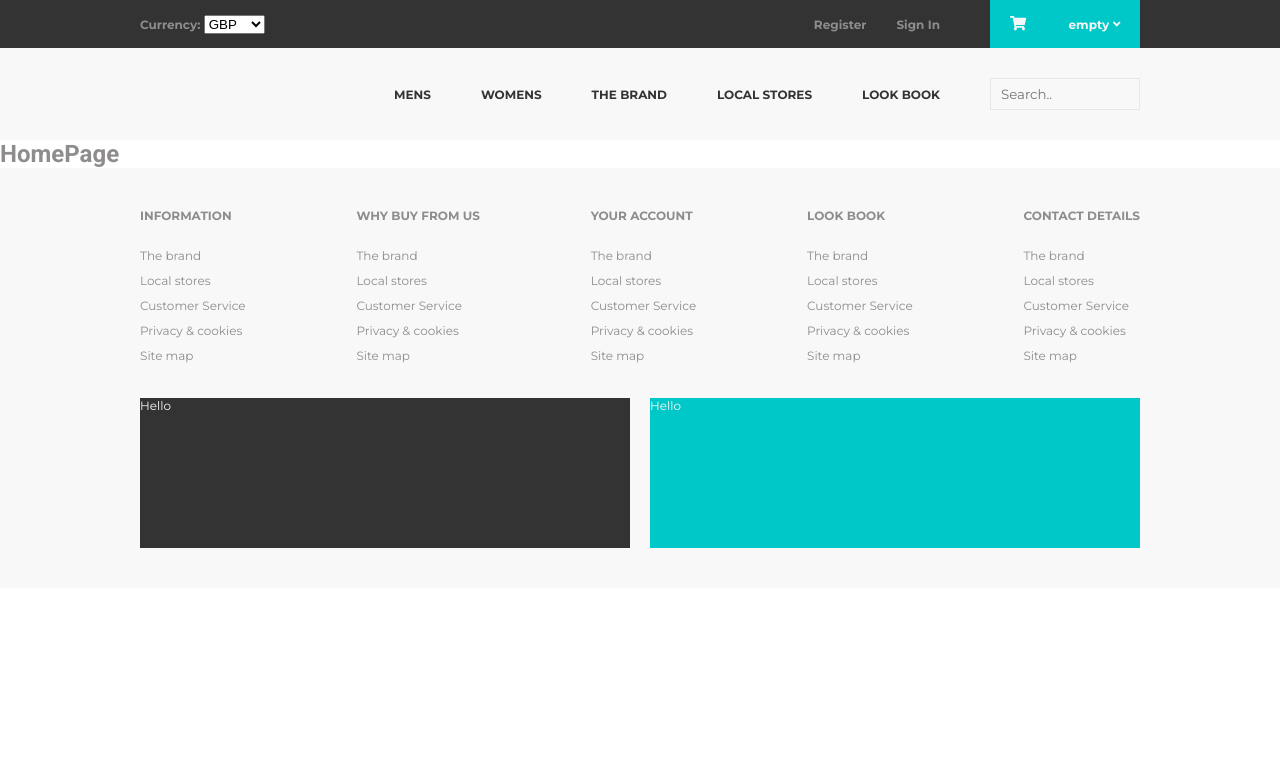
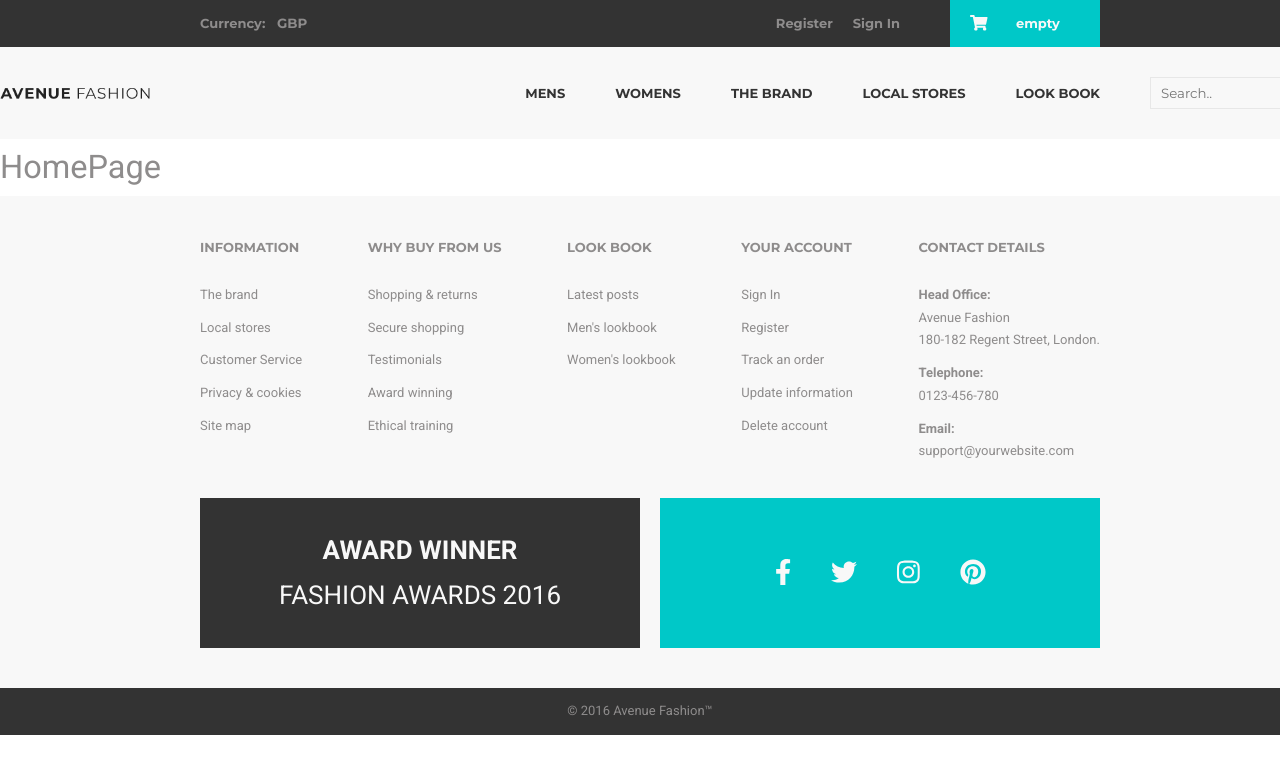
Before and after one commit to mari342e/mini-project-website, a Vue app: page / in a window 1280 px wide. Shown: the top 774 px of the page. Built offline with nearby package versions, Linux system fonts and the light colour scheme.

Commit message:
Updating Header + Footer

```diff
--- a/public/index.html
+++ b/public/index.html
@@ -5,7 +5,7 @@
     <meta http-equiv="X-UA-Compatible" content="IE=edge">
     <meta name="viewport" content="width=device-width,initial-scale=1.0">
     <link rel="icon" href="<%= BASE_URL %>favicon.ico">
-    <title>mini-project-website</title>
+    <title>Avenue Fashion</title>
   </head>
   <body>
     <noscript>
--- a/src/App.vue
+++ b/src/App.vue
@@ -35,11 +35,74 @@ export default {
   text-align: justify;
   color: $text-color;
   font-size: 1em;
-  font-size: 12px;
+  font-size: 13px;
+  line-height: 1.75;
 }
 
-.site-container {
-  width: 1000px;
+p {
+  padding: 5px 0;
+  font-weight: 400;
+}
+
+a {
+  color: $accent-color;
+  text-decoration: none;
+}
+
+a:hover {
+  color: $dark-accent-color;
+}
+
+h1 {
+  font-size: 2.5em;
+  font-weight: normal;
+}
+
+h2 {
+  font-size: 1.5em;
+  font-weight: normal;
+}
+
+h3 {
+  font-size: 1.3em;
+  text-transform: uppercase;
+  padding-bottom: 20px;
+}
+
+.container {
+  width: 1300px;
   margin: 0 auto;
+  padding: 0 200px;
+}
+
+.light-bg {
+  background: $light-bg-color;
+  color: $text-color;
+}
+
+.dark-bg {
+  background: $dark-bg-color;
+  color: $text-color;
+}
+
+.button {
+  color: $text-color;
+  font-family: 'Montserrat', sans-serif;
+  font-weight: 700;
+  font-size: 1em;
+  text-align: center;
+  text-transform: uppercase;
+  letter-spacing: 1px;
+  background-color: white;
+  border: 2px solid $text-color;
+  padding: 12px 20px;
+  display: inline-block;
+
+  &:hover {
+    color: $light-accent-color;
+    background-color: $accent-color;
+    border: 2px solid $accent-color;
+    cursor: pointer;
+  }
 }
 </style>
--- a/src/components/SiteFooter.vue
+++ b/src/components/SiteFooter.vue
@@ -1,13 +1,13 @@
 <template>
-  <div>
-    <div class="site-footer">
-      <div class="site-container">
-        <div class="site-footer__items">
-          <div class="lists">
+  <footer>
+    <div class="light-bg">
+      <div class="container">
+        <div class="footer">
+          <div class="footer__lists">
             <div class="list">
               <h3 class="list__title">Information</h3>
-              <ul class=list__items>
-                <li><router-link to="/">The brand</router-link></li>
+              <ul class="list__items">
+                <li><router-link to="/about">The brand</router-link></li>
                 <li><a href="#">Local stores</a></li>
                 <li><a href="#">Customer Service</a></li>
                 <li><a href="#">Privacy & cookies</a></li>
@@ -16,53 +16,74 @@
             </div>
             <div class="list">
               <h3 class="list__title">Why buy from us</h3>
-              <ul class=list__items>
-                <li><router-link to="/">The brand</router-link></li>
-                <li><a href="#">Local stores</a></li>
-                <li><a href="#">Customer Service</a></li>
-                <li><a href="#">Privacy & cookies</a></li>
-                <li><a href="#">Site map</a></li>
+              <ul class="list__items">
+                <li><a href="#">Shopping & returns</a></li>
+                <li><a href="#">Secure shopping</a></li>
+                <li><a href="#">Testimonials</a></li>
+                <li><a href="#">Award winning</a></li>
+                <li><a href="#">Ethical training</a></li>
+              </ul>
+            </div>
+            <div class="list">
+              <h3 class="list__title">Look book</h3>
+              <ul class="list__items">
+                <li><a href="#">Latest posts</a></li>
+                <li><a href="#">Men's lookbook</a></li>
+                <li><a href="#">Women's lookbook</a></li>
               </ul>
             </div>
             <div class="list">
               <h3 class="list__title">Your account</h3>
-              <ul class=list__items>
-                <li><router-link to="/">The brand</router-link></li>
-                <li><a href="#">Local stores</a></li>
-                <li><a href="#">Customer Service</a></li>
-                <li><a href="#">Privacy & cookies</a></li>
-                <li><a href="#">Site map</a></li>
-              </ul>
-            </div>
-            <div class="list">
-              <h3 class="list__title">Look book</h3>
-              <ul class=list__items>
-                <li><router-link to="/">The brand</router-link></li>
-                <li><a href="#">Local stores</a></li>
-                <li><a href="#">Customer Service</a></li>
-                <li><a href="#">Privacy & cookies</a></li>
-                <li><a href="#">Site map</a></li>
+              <ul class="list__items">
+                <li><router-link to="/signin-register">Sign In</router-link></li>
+                <li><router-link to="/signin-register">Register</router-link></li>
+                <li><a href="#">Track an order</a></li>
+                <li><a href="#">Update information</a></li>
+                <li><a href="#">Delete account</a></li>
               </ul>
             </div>
             <div class="list">
               <h3 class="list__title">Contact details</h3>
-              <ul class="list__items">
-                <li><router-link to="/">The brand</router-link></li>
-                <li><a href="#">Local stores</a></li>
-                <li><a href="#">Customer Service</a></li>
-                <li><a href="#">Privacy & cookies</a></li>
-                <li><a href="#">Site map</a></li>
-              </ul>
+              <p>
+                <b>Head Office:</b><br>
+                Avenue Fashion<br>
+                180-182 Regent Street, London.
+              </p>
+              <p>
+                <b>Telephone:</b><br>
+                0123-456-780
+              </p>
+              <p>
+                <b>Email:</b><br>
+                support@yourwebsite.com
+              </p>
             </div>
           </div>
-          <div class="blocks">
-            <div class="block block--dark">Hello</div>
-            <div class="block block--accent">Hello</div>
+          <div class="footer__blocks">
+            <div class="block block--dark">
+              <p class="award">
+                <b>Award winner</b><br>
+                Fashion awards 2016
+              </p>
+            </div>
+            <div class="block block--accent">
+              <ul class="social-links">
+                <li><a href="#"><font-awesome-icon :icon="['fab', 'facebook-f']" /></a></li>
+                <li><a href="#"><font-awesome-icon :icon="['fab', 'twitter']" /></a></li>
+                <li><a href="#"><font-awesome-icon :icon="['fab', 'instagram']" /></a></li>
+                <li><a href="#"><font-awesome-icon :icon="['fab', 'pinterest']" /></a></li>
+              </ul>
             </div>
           </div>
         </div>
       </div>
     </div>
+    <div class="dark-bg">
+      <p class="copyright">
+        © 2016 Avenue Fashion™
+      </p>
+    </div>
+  </footer>
 </template>
 
 <script>
@@ -76,25 +97,23 @@ export default {
 </script>
 
 <style lang="scss">
-  .site-footer {
-    background: $light-bg-color;
-    color: $text-color;
-    font-family: 'Montserrat', sans-serif;
-    padding: 40px;
-    &__items {
+footer {
+  .footer {
+    padding: 40px 0;
     display: flex;
     flex-direction: column;
     justify-content: space-between;
-      .lists {
+    &__lists {
       display: flex;
       justify-content: space-between;
-        align-items: center;
+      align-items: flex-start;
       .list {
         &__title {
           font-size: 1em;
           text-transform: uppercase;
+          padding-bottom: 20px;
+          font-family: 'Montserrat', sans-serif;
           font-weight: 700;
-            padding-bottom: 20px;
         }
         &__items {
           list-style-type: none;
@@ -102,7 +121,6 @@ export default {
           padding: 0;
           a {
             color: $text-color;
-              text-decoration: none;
           }
           a:hover {
             color: $accent-color;
@@ -113,14 +131,17 @@ export default {
         }
       }
     }
-      .blocks {
+    &__blocks {
       display: flex;
       justify-content: space-between;
       align-items: center;
       padding: 30px 0 0;
       .block {
-          width: 490px;
+        width: 440px;
         height: 150px;
+        display: flex;
+        justify-content: center;
+        align-items: center;
         &--dark {
           background: $dark-bg-color;
           color: $light-accent-color;
@@ -129,8 +150,34 @@ export default {
           background: $accent-color;
           color: $light-accent-color;
         }
+        .social-links {
+          list-style-type: none;
+          padding: 0;
+          font-size: 2em;
+          li {
+            display: inline;
+            padding: 0 20px;
+            a {
+              color: $light-accent-color;
+              text-decoration: none;
+            }
+            a:hover {
+              color: $dark-accent-color;
+            }
+          }
+        }
+        .award {
+          color: $light-accent-color;
+          font-size: 2em;
+          text-transform: uppercase;
+          text-align: center;
         }
       }
     }
   }
+  .copyright {
+    text-align: center;
+    padding: 12px 0;
+  }
+}
 </style>
--- a/src/components/SiteHeader.vue
+++ b/src/components/SiteHeader.vue
@@ -1,40 +1,41 @@
 <template>
-  <div>
-    <div class="site-toolbar">
-      <div class="site-container">
-        <div class="site-toolbar__items">
+  <header>
+    <div class="dark-bg">
+      <div class="container">
+        <div class="toolbar">
           <div class="currency">
             <label for="currency">Currency: </label>
+            <div class="select-currency">
               <select id="currency" name="currency">
                 <option v-for="currency in currencies" :key="currency">{{ currency }}</option>
               </select>
             </div>
+          </div>
           <ul class="nav">
-            <li class="nav__item"><router-link to="/">Register</router-link></li>
-            <li class="nav__item nav__item--last"><router-link to="/">Sign In</router-link></li>
+            <li class="nav__item"><router-link to="/signin-register">Register</router-link></li>
+            <li class="nav__item nav__item--last"><router-link to="/signin-register">Sign In</router-link></li>
           </ul>
           <div class="cart">
             <div class="cart__icon">
               <font-awesome-icon icon="shopping-cart" />
             </div>
             <div class="cart__nr-of-items">
-              <router-link to="#">empty <font-awesome-icon icon="angle-down" /></router-link>
+              <router-link to="#">empty</router-link>
             </div>
           </div>
         </div>
       </div>
     </div>
-      <nav class="site-navbar">
-        <div class="site-container">
-          <div class="site-navbar__items">
-            <div class="logo">
-            </div>
+      <nav class="light-bg">
+        <div class="container">
+          <div class="navbar">
+            <img src="@/assets/logo.png" alt="logo" class="logo">
             <ul class="nav">
-              <li class="nav__item"><router-link to="/">Mens</router-link></li>
-              <li class="nav__item"><router-link to="/">Womens</router-link></li>
+              <li class="nav__item nav__item--has-children"><router-link to="/">Mens</router-link></li>
+              <li class="nav__item nav__item--has-children"><router-link to="/">Womens</router-link></li>
               <li class="nav__item"><router-link to="/about">The Brand</router-link></li>
               <li class="nav__item"><router-link to="/">Local Stores</router-link></li>
-              <li class="nav__item nav__item--last"><router-link to="/">Look Book</router-link></li>
+              <li class="nav__item nav__item--has-children nav__item--last"><router-link to="/">Look Book</router-link></li>
             </ul>
             <div class="search">
               <input type="text" placeholder="Search..">
@@ -42,7 +43,7 @@
           </div>
         </div>
       </nav>
-  </div>
+  </header>
 </template>
 
 <script>
@@ -56,27 +57,30 @@ export default {
 </script>
 
 <style lang="scss">
-  .site-toolbar {
-    background: $dark-bg-color;
-    color: $text-color;
+header {
   font-family: 'Montserrat', sans-serif;
   font-weight: 700;
-    &__items {
+
+  .toolbar {
     display: flex;
     justify-content: flex-end;
     align-items: center;
+
     .nav {
       list-style-type: none;
+
       &__item {
         display: inline;
-          padding: 0 15px;
+        padding: 0 10px;
+
         a {
           color: $text-color;
-            text-decoration: none;
         }
+
         a:hover {
           color: $accent-color;
         }
+
         &--last {
           padding-right: 50px;
         }
@@ -84,62 +88,120 @@ export default {
     }
     .currency {
       margin-right: auto;
+
+      .select-currency {
+        border: 0;
+        display: inline;
+        overflow: hidden;
+        background: transparent;
+
+        select {
+          padding: 5px 8px;
+          border: none;
+          box-shadow: none;
+          background: transparent;
+          -webkit-appearance: none;
+          color: $text-color;
+          font-family: 'Montserrat', sans-serif;
+          font-weight: 700;
+
+          &:focus {
+            outline: none;
           }
+        }
+
+        &:after {
+          font-family: 'FontAwesome';
+          content: '\f107';
+          padding-right: 10px;
+        }
+      }
+    }
+
     .cart {
       background: $accent-color;
       color: $light-accent-color;
       display: flex;
       justify-content: space-between;
       align-items: center;
-        padding: 15px 20px;
+      padding: 10px 20px;
       width: 150px;
+
       a {
         color: $light-accent-color;
-          text-decoration: none;
       }
+
       a:hover {
         color: $dark-accent-color;
       }
+
       &__icon {
         font-size: 1.2em;
       }
+
       &__nr-of-items {
         text-align: right;
+
+        &:after {
+          font-family: 'FontAwesome';
+          content: '\f107';
+          padding-left: 10px;
         }
       }
     }
   }
-  .site-navbar {
-    background: $light-bg-color;
-    font-family: 'Montserrat', sans-serif;
-    padding: 30px;
-    &__items {
+
+  .navbar {
+    padding: 30px 0;
     display: flex;
     justify-content: flex-end;
     align-items: center;
+
+    .logo {
+      margin-right: auto;
+      width: 150px;
+      margin-left: -200px;
+    }
+
     .nav {
       list-style-type: none;
       padding: 0;
+
       &__item {
         display: inline;
         padding: 0 25px;
         font-weight: 700;
+        position: relative;
+
         a {
           color: $dark-accent-color;
-            text-decoration: none;
           text-transform: uppercase;
         }
+
         a:hover {
           color: $accent-color;
         }
+
         &--last {
           padding-right: 50px;
+        }
+
+        &--has-children {
+          &:before {
+            font-family: 'FontAwesome';
+            content: '\f107';
+            position: absolute;
+            top: 15px;
+            left: 25px;
+          }
         }
       }
     }
     .search {
       display:inline-block;
       position: relative;
+      margin-right: -200px;
+
       &:after {
         font-family: 'FontAwesome';
         content: '\f002';
@@ -147,6 +209,7 @@ export default {
         right: 10px;
         top: 7px;
       }
+
       input[type=text] {
         font-family: 'Montserrat', sans-serif;
         border: 1px solid $input-border;
--- a/src/main.js
+++ b/src/main.js
@@ -3,12 +3,13 @@ import App from './App.vue'
 import router from './router'
 import { library } from '@fortawesome/fontawesome-svg-core'
 import { faShoppingCart, faAngleDown } from '@fortawesome/free-solid-svg-icons'
+import { faFacebookF, faInstagram, faTwitter, faPinterest } from '@fortawesome/free-brands-svg-icons'
 import { FontAwesomeIcon } from '@fortawesome/vue-fontawesome'
+import VeeValidate from 'vee-validate'
 
-library.add(faShoppingCart, faAngleDown)
-
+library.add(faShoppingCart, faAngleDown, faFacebookF, faInstagram, faTwitter, faPinterest)
 Vue.component('font-awesome-icon', FontAwesomeIcon)
-
+Vue.use(VeeValidate)
 Vue.config.productionTip = false
 
 new Vue({
--- a/src/router.js
+++ b/src/router.js
@@ -2,7 +2,7 @@ import Vue from 'vue'
 import Router from 'vue-router'
 import Home from './views/Home.vue'
 import About from './views/About.vue'
-import SignIn from './views/SignInRegister.vue'
+import SignInRegister from './views/SignInRegister.vue'
 import Product from './views/ProductView.vue'
 
 Vue.use(Router)
@@ -22,9 +22,9 @@ export default new Router({
       component: About
     },
     {
-      path: '/singin',
-      name: 'signin',
-      component: SignIn
+      path: '/signin-register',
+      name: 'signin-register',
+      component: SignInRegister
     },
     {
       path: '/product',
```
Also changed, not shown: src/assets/logo.png. Lines whose indentation alone changed are shown as unchanged.
